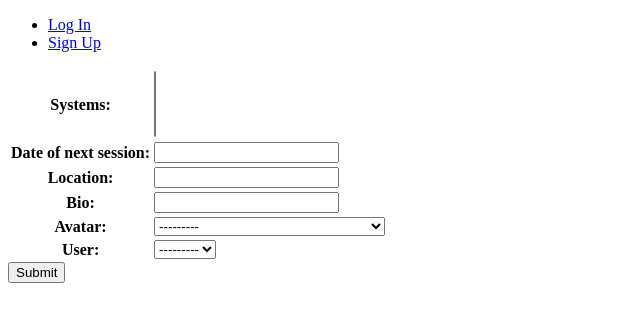
After one commit to wesleystedman/tavern, a Django app: page /profiles/create/ in a window 1280 px wide. The commit adds this page. Shown: the top 322 px of the page, without its empty margins (0-640 px from the left). Run offline with Django 3.2, Linux system fonts and the light colour scheme; data that the repository does not hold is empty.

Commit message:
crud 1 profile form

```diff
--- a/tavern/main_app/models.py
+++ b/tavern/main_app/models.py
@@ -36,9 +36,11 @@ class Profile(models.Model):
     )
     user = models.OneToOneField(User, on_delete=models.CASCADE)
 
-    #not sure how to do this when the name is on the user model and not on the profile
     def __str__(self):
         return self.user.name
+
+    def get_absolute_url(self):
+        return reverse('user_detail', kwargs={'profile_id': self.id})
 
 class Group(models.Model):
     system = models.ForeignKey(System, on_delete=models.CASCADE)
--- a/tavern/main_app/templates/base.html
+++ b/tavern/main_app/templates/base.html
@@ -16,6 +16,7 @@
             <ul>
                 {% if user.is_authenticated %}
                 <li><a href="{% url 'logout' %}">Log Out</a></li>
+                <li><a href="{% url 'bio' %}">Add/Edit Bio</a></li>
                 {% else %}
                 <li><a href="{% url 'login' %}">Log In</a></li>
                 <li><a href="{% url 'signup' %}">Sign Up</a></li>
--- /dev/null
+++ b/tavern/main_app/templates/main_app/profile_form.html
@@ -0,0 +1,16 @@
+
+{% extends 'base.html' %}
+
+{% block content %}
+
+<form action="" method="post">
+    {% csrf_token %}
+
+    <table>
+        {{ form.as_table}}
+    </table>
+
+    <input type="submit" value="Submit" class="btn">
+</form>
+
+{% endblock %}
--- a/tavern/main_app/urls.py
+++ b/tavern/main_app/urls.py
@@ -1,5 +1,4 @@
 from django.urls import path, include
-
 from . import views
 
 urlpatterns = [
@@ -7,4 +6,5 @@ urlpatterns = [
     path('groups/', views.groups_index, name="groups_index"),
     path('groups/create/', views.GroupCreate.as_view(), name='groups_create'),
     path('accounts/signup/', views.signup, name='signup'),
+    path('profiles/create/', views.BioCreate.as_view(), name='bio'),
 ]
--- a/tavern/main_app/views.py
+++ b/tavern/main_app/views.py
@@ -1,10 +1,12 @@
+
 from django.shortcuts import render, redirect
 from django.views.generic.edit import CreateView
-from .models import Group
+from .models import Group, Profile, System
 from django.contrib.auth import login
 from django.contrib.auth.forms import UserCreationForm
 from django.contrib.auth.decorators import login_required
 from django.contrib.auth.mixins import LoginRequiredMixin
+
 
 def landing(request):
     return render(request, 'landing.html')
@@ -21,6 +23,12 @@ class GroupCreate(LoginRequiredMixin, CreateView):
         form.instance.user = self.request.user
         return super().form_valid(form)
 
+class BioCreate(CreateView):
+    model = Profile
+    fields = '__all__'
+
+
+
 def signup(request):
     error_message = ''
     if request.method == 'POST':
```
